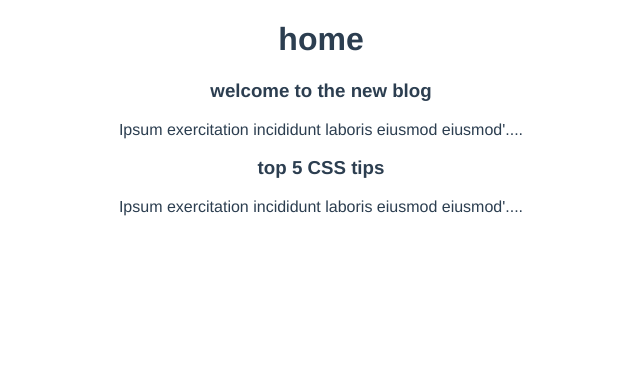
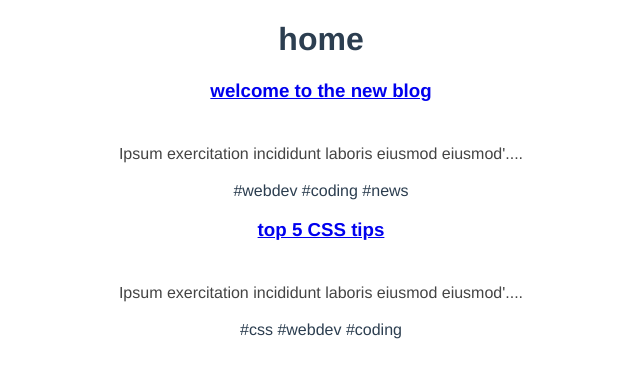
Before and after one commit to lollylegs/dojo-blog, a Vue app: page / in a window 1280 px wide. Shown: the top 378 px of the page, without its empty margins (319-959 px from the left). Built offline with nearby package versions, Linux system fonts and the light colour scheme; data requests are answered from the project's data file.

Commit message:
finish #11 composables

```diff
--- a/src/components/SinglePost.vue
+++ b/src/components/SinglePost.vue
@@ -1,7 +1,13 @@
 <template>
-   <div class="post"></div>
-   <h3>{{ post.title }}</h3>
-   <p>{{ snippet }}</p>
+   <div class="post">
+      <router-link :to="{ name: 'Details', params: { id: post.id }}">
+         <h3>{{ post.title }}</h3>
+      </router-link>
+      <p>{{ snippet }}</p>
+      <span v-for="tag in post.tags" :key="tag">
+         #{{ tag }}
+      </span>
+   </div>
 </template>
 
 <script>
--- /dev/null
+++ b/src/composables/getPost.js
@@ -0,0 +1,23 @@
+import { ref } from 'vue'
+
+const getPost = (id) => {
+   const post = ref(null)
+   const error = ref(null)
+
+   const load = async () => {
+     try {
+       let data = await fetch('http://localhost:3000/posts/' + id)
+       if (!data.ok) {
+          throw Error('that post does not exist')
+      }
+      post.value = await data.json()
+      }
+      catch(err) {
+        error.value = err.message
+        console.log(err.value)
+      }
+   }
+   return { post, error, load }
+}
+
+export default getPost
--- /dev/null
+++ b/src/composables/getPosts.js
@@ -0,0 +1,23 @@
+import { ref  } from 'vue'
+
+const getPosts = () => {
+   const posts = ref([])
+   const error = ref(null)
+
+   const load = async () => {
+     try {
+       let data = await fetch('http://localhost:3000/posts')
+       if (!data.ok) {
+          throw Error('no data available')
+      }
+      posts.value = await data.json()
+      }
+      catch(err) {
+        error.value = err.message
+        console.log(err.value)
+      }
+   }
+   return { posts, error, load }
+}
+
+export default getPosts
--- a/src/router/index.js
+++ b/src/router/index.js
@@ -1,11 +1,18 @@
 import { createRouter, createWebHistory } from 'vue-router'
 import Home from '../views/Home.vue'
+import Details from '../views/Details.vue'
 
 const routes = [
   {
     path: '/',
     name: 'Home',
     component: Home
+  },
+  {
+    path: '/posts/:id',
+    name: 'Details',
+    component: Details,
+    props: true
   }
 ]
 
--- /dev/null
+++ b/src/views/Details.vue
@@ -0,0 +1,38 @@
+<template>
+   <div v-if="error">{{ error }}</div>
+   <div v-if="post" class="post">
+      <h3>{{ post.title }}</h3>
+      <p class="pre">{{ post.body }}</p>
+   </div>
+</template>
+
+<script>
+import getPost from '../composables/getPost'
+
+   export default {
+      props: ['id'],
+      setup(props) {
+         const { post, error, load } = getPost(props.id)
+
+         load()
+
+         return { post, error }
+      }
+   }
+</script>
+
+<style>
+.post {
+   max-width: 1200px;
+   margin: 0 auto;
+}
+.post p {
+   color: #444;
+   line-height: 1.5em;
+   margin-top: 40px;
+}
+.pre {
+   white-space: pre-wrap;
+}
+
+</style>
--- a/src/views/Home.vue
+++ b/src/views/Home.vue
@@ -11,32 +11,16 @@
 
 <script>
 import PostList from '../components/PostList.vue'
-import { ref  } from "vue"
+import getPosts from '../composables/getPosts'
 
 
 export default {
   name: 'Home',
   components: { PostList },
   setup() {
-    const posts = ref([])
-    const error = ref(null)
+    const { posts, error, load } = getPosts()
 
-    const load = async () => {
-      try {
-        let data = await fetch('http://localhost:3000/posts')
-        if (!data.ok) {
-          throw Error('no data available')
-        }
-        posts.value = await data.json()
-      }
-      catch(err) {
-        error.value = err.message
-        console.log(err.value)
-      }
-    }
-
-    load()
-
+     load()
 
      return { posts, error }
    }
```
